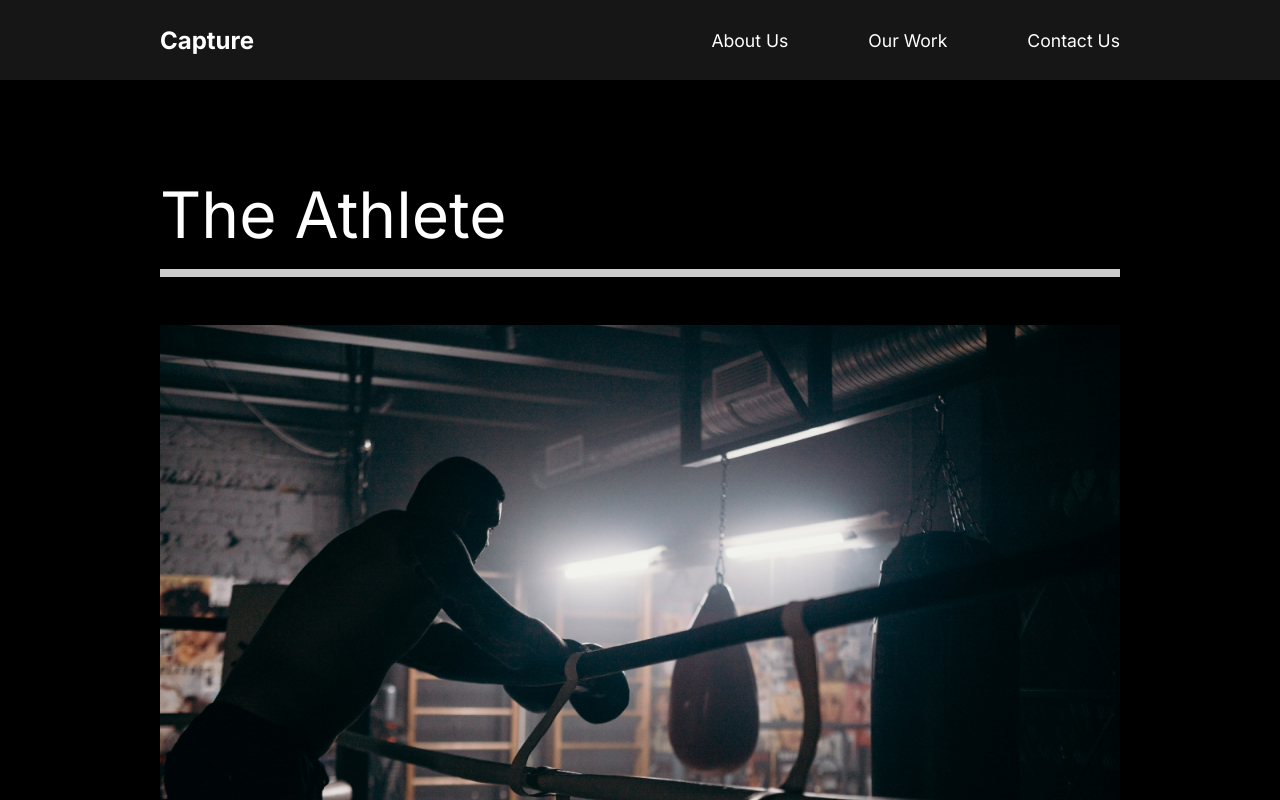
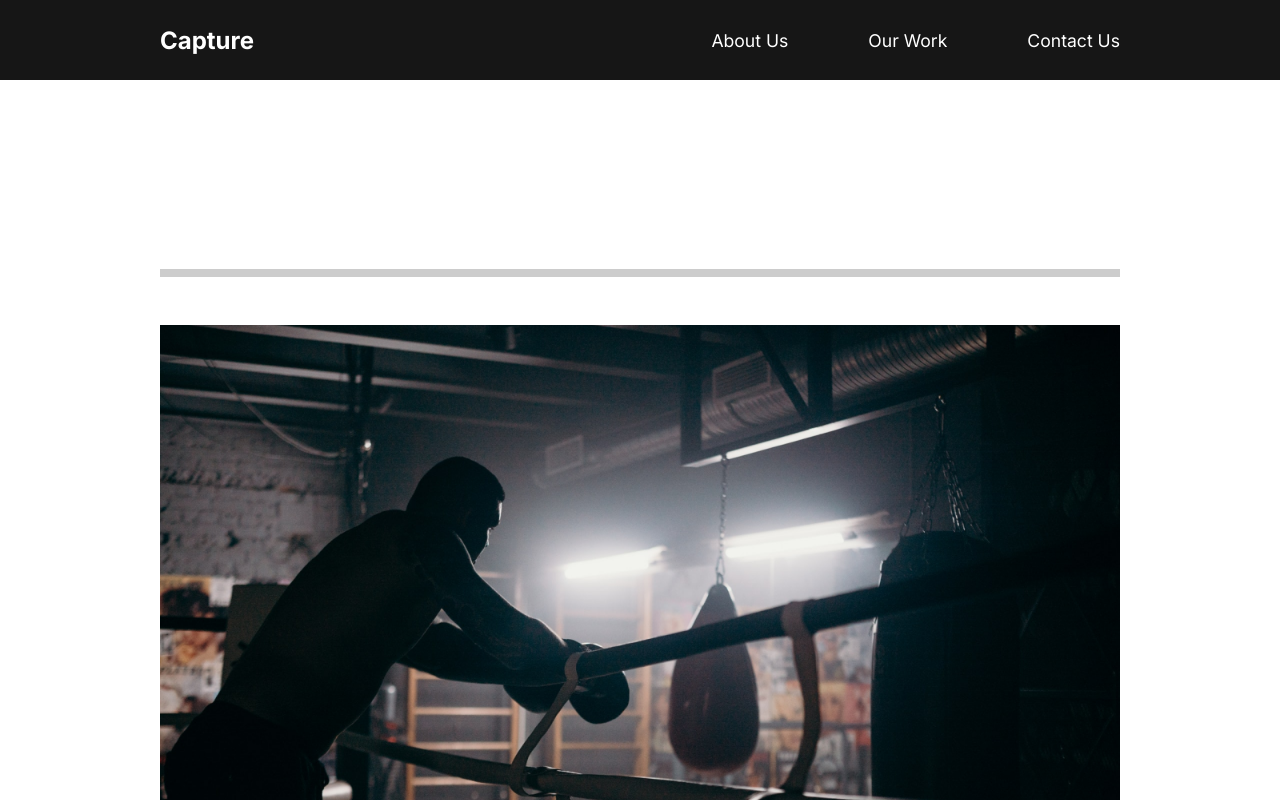
Before and after one commit to e-emd/template_portfolio, a React (Create React App) app: page /work in a window 1280 px wide. Shown: the top 800 px of the page. Built offline with nearby package versions, Linux system fonts and the light colour scheme.

Commit message:
white background to contact and work pages

```diff
--- a/src/pages/ContactUs.js
+++ b/src/pages/ContactUs.js
@@ -5,6 +5,7 @@
 const ContactUs = () => {
   return (
     <motion.div
+      style={{ background: '#fff' }}
       variants={pageAnimation}
       initial='hidden'
       animate='show'
--- a/src/pages/OurWork.js
+++ b/src/pages/OurWork.js
@@ -9,7 +9,13 @@
 
 const OurWork = () => {
   return (
-    <Work exit='exit' variants={pageAnimation} initial='hidden' animate='show'>
+    <Work
+      style={{ background: '#fff' }}
+      exit='exit'
+      variants={pageAnimation}
+      initial='hidden'
+      animate='show'
+    >
       <Movie>
         <h2>The Athlete</h2>
         <div className='line'></div>
```
